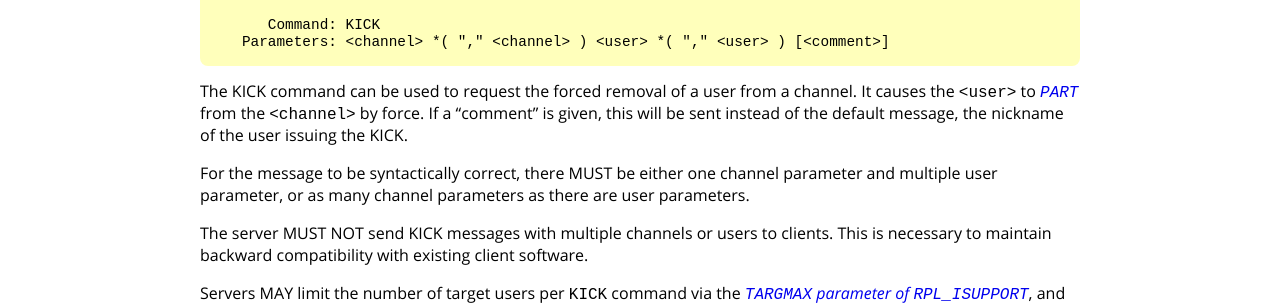
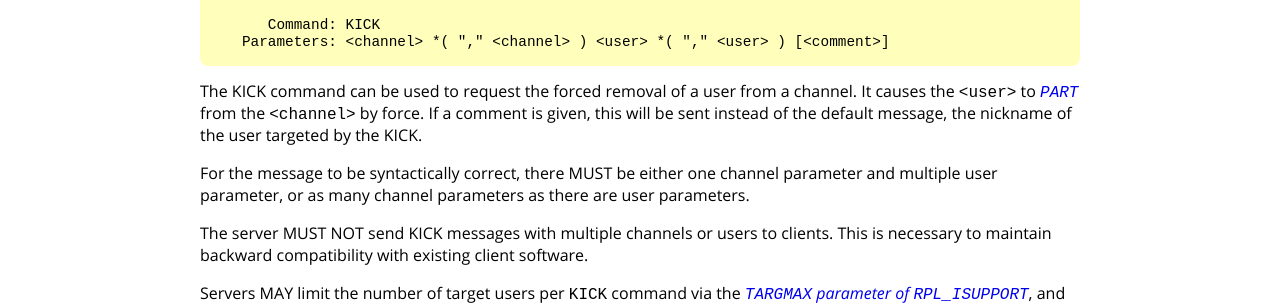
Before and after one commit to ircdocs/modern-irc, a Jekyll site: the page built from index.md, in a window 1280 px wide and 900 px high, scrolled down 24603 px. Shown: the part 158-463 px from the top of the window. Built offline with Jekyll 4.4.1, drawn with Linux system fonts in a browser that asks for light colours.

Commit message:
Update index.md
Co-authored-by: James Wheare <james@wheare.org>

```diff
--- a/index.md
+++ b/index.md
@@ -1013,7 +1013,7 @@ Message Examples:
 
 The KICK command can be used to request the forced removal of a user from a channel.
 It causes the `<user>` to [`PART`](#part-message) from the `<channel>` by force.
-If a "comment" is given, this will be sent instead of the default message, the nickname of the user issuing the KICK.
+If a comment is given, this will be sent instead of the default message, the nickname of the user targeted by the KICK.
 
 For the message to be syntactically correct, there MUST be either one channel parameter and multiple user parameter, or as many channel parameters as there are user parameters.
 
```
